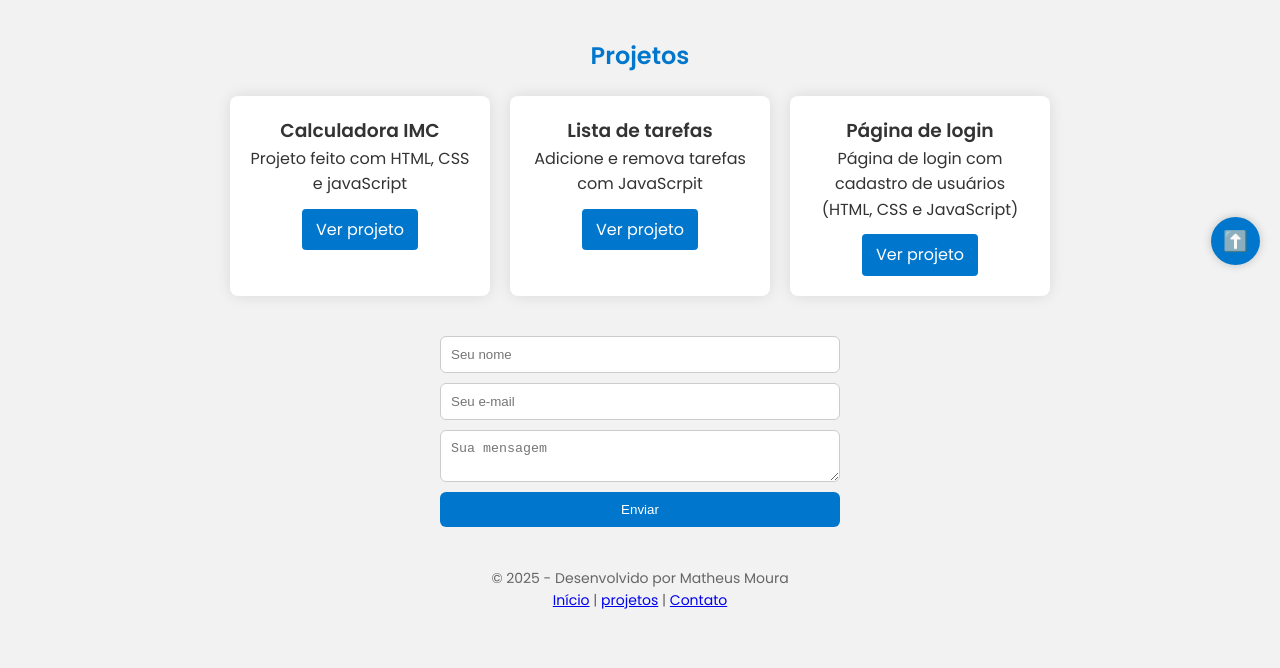
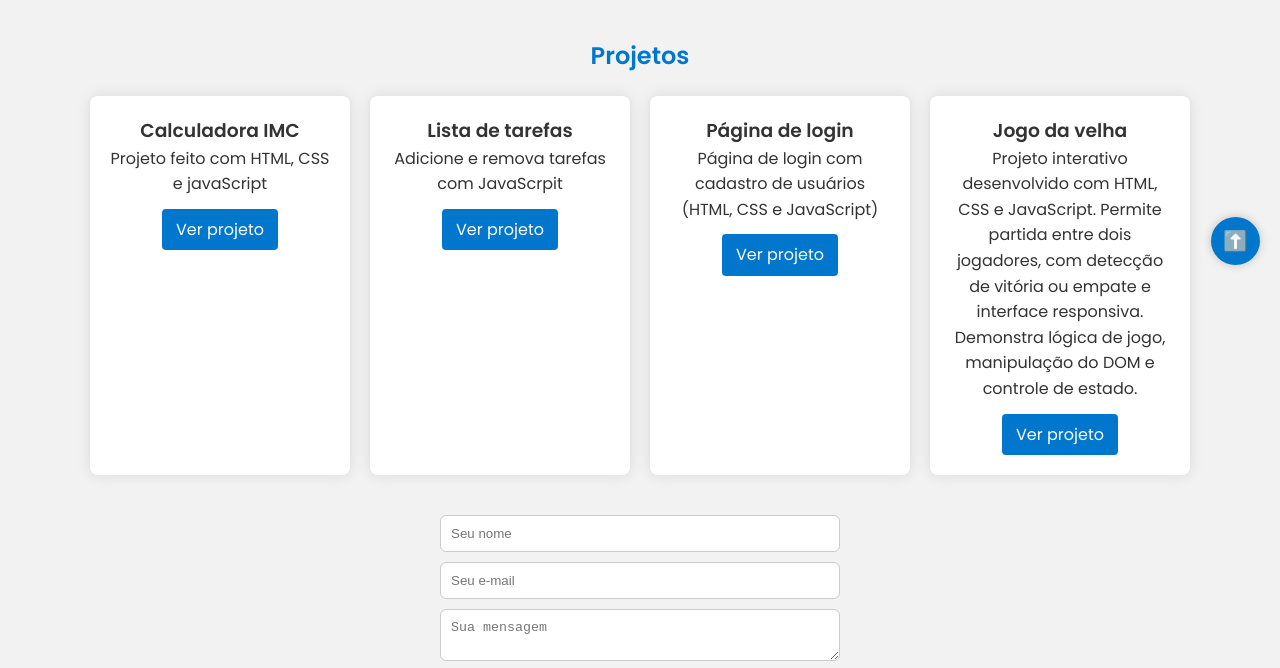
Before and after one commit to mouramt/Portifolio, a plain HTML site: page index.html in a window 1280 px wide. Shown: the part 515-1183 px from the top of the page. Before the commit the page ends 1147 px from the top, so only its background shows below. Drawn offline with nearby package versions, Linux system fonts and the light colour scheme.

Commit message:
Update index.html

```diff
--- a/index.html
+++ b/index.html
@@ -52,6 +52,11 @@ target="_blank"><i class="fab fa-github"></i></a>
                 <a href="https://mouramt.github.io/pagina-de-login"/>Ver projeto</a>
             </div>
 
+            <div class="card">
+                <h3>Jogo da velha</h3>
+                <p>Projeto interativo desenvolvido com HTML, CSS e JavaScript. Permite partida entre dois jogadores, com detecção de vitória ou empate e interface responsiva. Demonstra lógica de jogo, manipulação do DOM e controle de estado.</p>
+                <a href="https://mouramt.github.io/jogo-da-velha/"/>Ver projeto</a>
+            </div>
             <!--adicionar mais projetos depois-->
         </div>
     </section>
```
